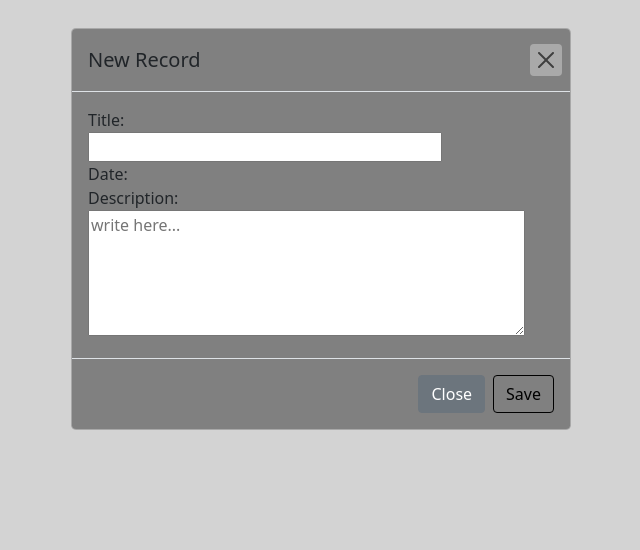
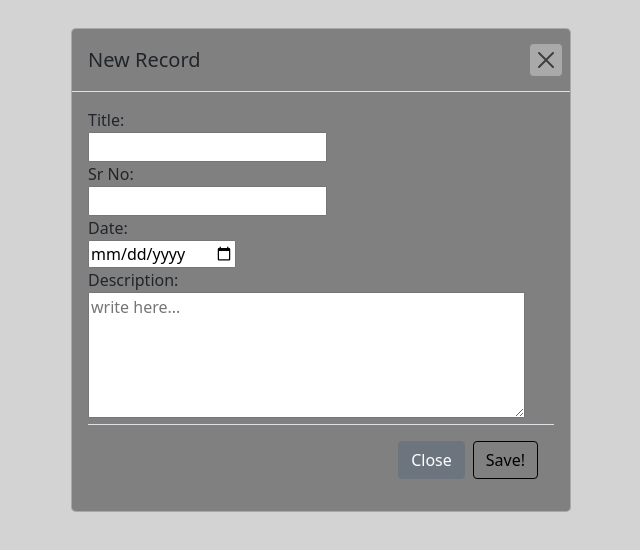
Before and after one commit to TousifKhaan/ExtensionManagerFrontEnd, a plain HTML site: page pages/title.html in a window 1280 px wide. Both pictures are taken after a click on the button "Add New". Shown: the top 550 px of the page, without its empty margins (319-959 px from the left). Drawn offline with nearby package versions, Linux system fonts and the light colour scheme.

Commit message:
extension manager frontend updated

```diff
--- a/pages/title.html
+++ b/pages/title.html
@@ -22,10 +22,10 @@
         <div class="collapse navbar-collapse" id="navbarTogglerDemo03">
           <ul class="navbar-nav ms-auto mt-2 mt-lg-0">
             <li class="nav-item">
-              <a class="nav-link" href="/index.html"> <button class="btn btn-outline-success my-2 my-sm-0 textc "  type="logout"><b>Log Out</b></button></a>
+              <a class="nav-link" href="/index.html"> <button class="btn btn-outline-success my-2 my-sm-0 textc " type="logout"><b>Log Out</b></button></a>
             </li>
             <li class="nav-item">
-              <a class="nav-link" href="#"><img  class="imgavatar"  src="/pages/image/img.png" alt="Avatar" width="50" height="50"></a>
+              <a class="nav-link" href="#"><img  class="imgavatar"  src="/pages/image/IMG_20220808_165022516 (1).jpg" alt="Avatar" width="50" height="50"></a>
 
             </li>
 
@@ -58,9 +58,16 @@
         <div class="modal-body ">
 
           <label for="title">Title:</label><br>
-          <input type="text" id="title" name="title"  maxlength="50" required style="width: 76%;"><br>
+          <input type="text" id="title" name="title"><br>
 
+          <div class="main-agileinfo">
+            <label for="title">Sr No:</label><br>
+            <input type="serial" id="serial_number">
+
+            <br>
           <label for="title">Date:</label><br>
+          <input type="date" id="due_date" ><br>
+
 
 <label for="textarea"> Description:</label><br>
      <textarea id="textarea" cols="45" rows="5" placeholder="write here..."></textarea>
@@ -68,14 +75,14 @@
         </div>
         <div class="modal-footer ">
           <button type="button" class="btn btn-secondary" data-bs-dismiss="modal">Close</button>
-          <a href="/pages/title.html"><button type="button" class="btn btn-outline-success my-2 my-sm-0 textc">Save</button></a>
+          <a href="/pages/title.html"><button type="button" class="btn btn-outline-success my-2 my-sm-0 textc">Save!</button></a>
         </div>
       </div>
     </div>
   </div>
 </div>
 </div>
-
+</div>
 </div><br>
 
 <div class="container">
@@ -90,11 +97,12 @@
   </div>
 </div><br><br>
 
-<table class="table  table-borderless" style="margin-left: 12%;">
+<table class="table  table-borderless" style="margin-left: 11%;">
   <thead>
     <tr>
       <th scope="col"><b>Sr#</b></th>
       <th scope="col"><b>Title</b></th>
+      <th scope="col"><b>Date:</b></th>
       <th scope="col"><b>Url</b></th>
       <th scope="col"><b>Description</b></th>
     </tr>
@@ -104,19 +112,21 @@
       <th scope="row">1</th>
       <td>Mark</td>
       <td>Otto</td>
+      <td>https:#</td>
       <td>@mdo</td>
     </tr>
     <tr>
       <th scope="row">2</th>
       <td>Jacob</td>
       <td>Thornton</td>
+      <td>https:#</td>
       <td>@fat</td>
     </tr>
     <tr>
       <th scope="row">3</th>
-      <!-- <td colspan="2">Larry the Bird</td> -->
       <td>Jacob</td>
       <td>Thornton</td>
+      <td>https:#</td>
       <td>@twitter</td>
     </tr>
   </tbody>
```
Also changed, not shown: images/extension-manager-cc-logo-6206EA205B-seeklogo.com.png (deleted), 1 other file.
